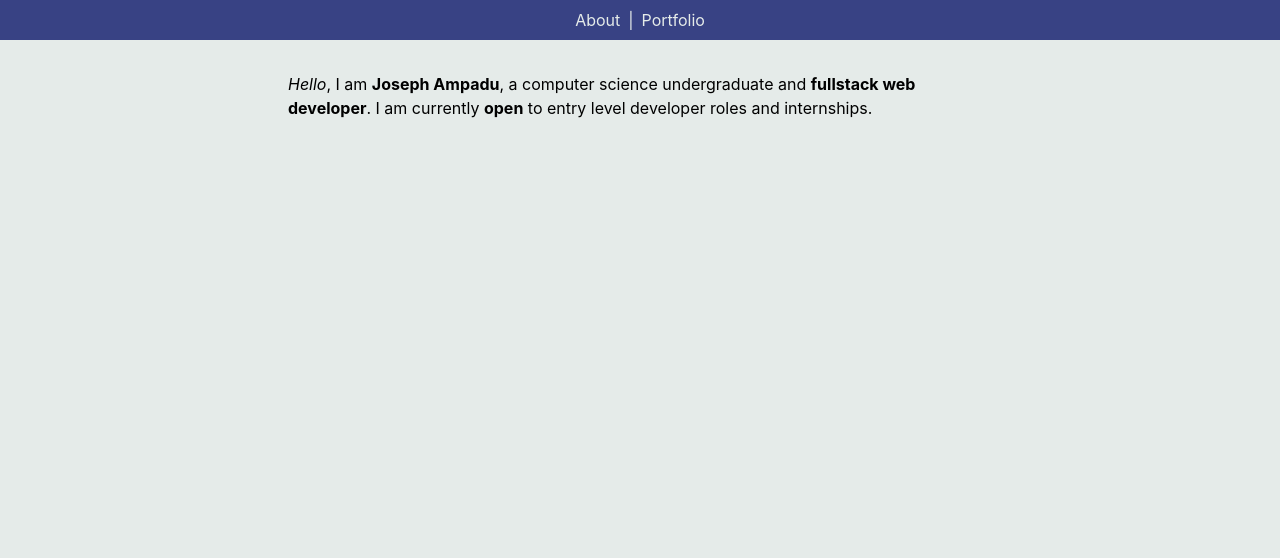
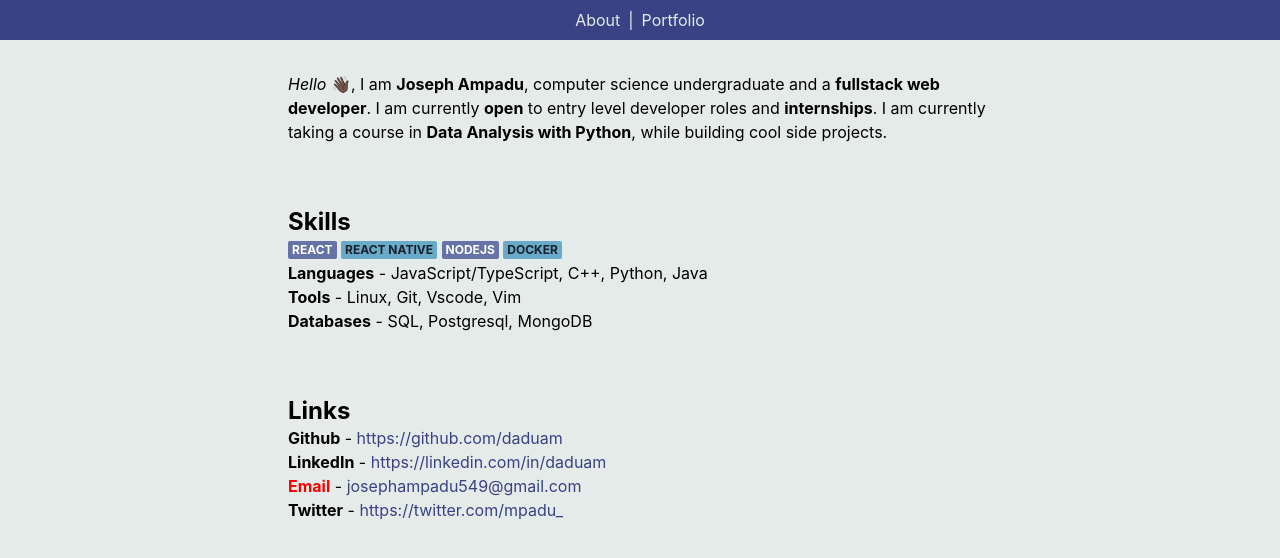
Before and after one commit to daduam/daduam.github.io, a Next.js app: page / in a window 1280 px wide. Shown: the top 558 px of the page. Built offline with nearby package versions, Linux system fonts and the light colour scheme.

Commit message:
about about

```diff
--- a/src/pages/index.tsx
+++ b/src/pages/index.tsx
@@ -1,16 +1,89 @@
-import { Box } from "@chakra-ui/react";
+import {
+  Badge,
+  Box,
+  Heading,
+  List,
+  ListItem,
+  Text,
+  Link as ChakraLink,
+} from "@chakra-ui/react";
+
 import { Layout } from "../components/Layout";
 
 const Index = () => {
   return (
     <Layout height="100vh">
       <Box w="container.md" p="8">
-        <p>
-          <em>Hello</em>, I am <strong>Joseph Ampadu</strong>, a computer
-          science undergraduate and <strong>fullstack web developer</strong>.
-          I am currently <strong>open</strong> to entry level developer roles
-          and internships.
-        </p>
+        <Text>
+          <em>Hello</em> 👋🏿, I am <strong>Joseph Ampadu</strong>, computer
+          science undergraduate and a <strong>fullstack web developer</strong>
+          . I am currently <strong>open</strong> to entry level developer
+          roles and <strong>internships</strong>. I am currently taking a
+          course in <strong>Data Analysis with Python</strong>, while building
+          cool side projects.
+        </Text>
+      </Box>
+
+      <Box w="container.md" p="8">
+        <Heading fontSize="2xl">Skills</Heading>
+        <List>
+          <ListItem>
+            <Badge bg="brand.darkAccent" color="white">
+              React
+            </Badge>{" "}
+            <Badge bg="brand.lightAccent">React Native</Badge>{" "}
+            <Badge bg="brand.darkAccent" color="white">
+              NodeJs
+            </Badge>{" "}
+            <Badge bg="brand.lightAccent">Docker</Badge>
+          </ListItem>
+          <ListItem>
+            <strong>Languages</strong> - JavaScript/TypeScript, C++, Python,
+            Java
+          </ListItem>
+          <ListItem>
+            <strong>Tools</strong> - Linux, Git, Vscode, Vim
+          </ListItem>
+          <ListItem>
+            <strong>Databases</strong> - SQL, Postgresql, MongoDB
+          </ListItem>
+        </List>
+      </Box>
+
+      <Box w="container.md" p="8">
+        <Heading fontSize="2xl">Links</Heading>
+        <List>
+          <ListItem>
+            <strong>Github</strong> -{" "}
+            <ChakraLink color="brand.main" href="https://github.com/daduam">
+              https://github.com/daduam
+            </ChakraLink>
+          </ListItem>
+          <ListItem>
+            <strong>LinkedIn</strong> -{" "}
+            <ChakraLink
+              color="brand.main"
+              href="https://linkedin.com/in/daduam"
+            >
+              https://linkedin.com/in/daduam
+            </ChakraLink>
+          </ListItem>
+          <ListItem>
+            <strong style={{ color: "red" }}>Email</strong> -{" "}
+            <ChakraLink
+              color="brand.main"
+              href="mailto:josephampadu549@gmail.com"
+            >
+              josephampadu549@gmail.com
+            </ChakraLink>
+          </ListItem>
+          <ListItem>
+            <strong>Twitter</strong> -{" "}
+            <ChakraLink color="brand.main" target="_blank" href="https://twitter.com/mpadu_">
+              https://twitter.com/mpadu_
+            </ChakraLink>
+          </ListItem>
+        </List>
       </Box>
     </Layout>
   );
```
